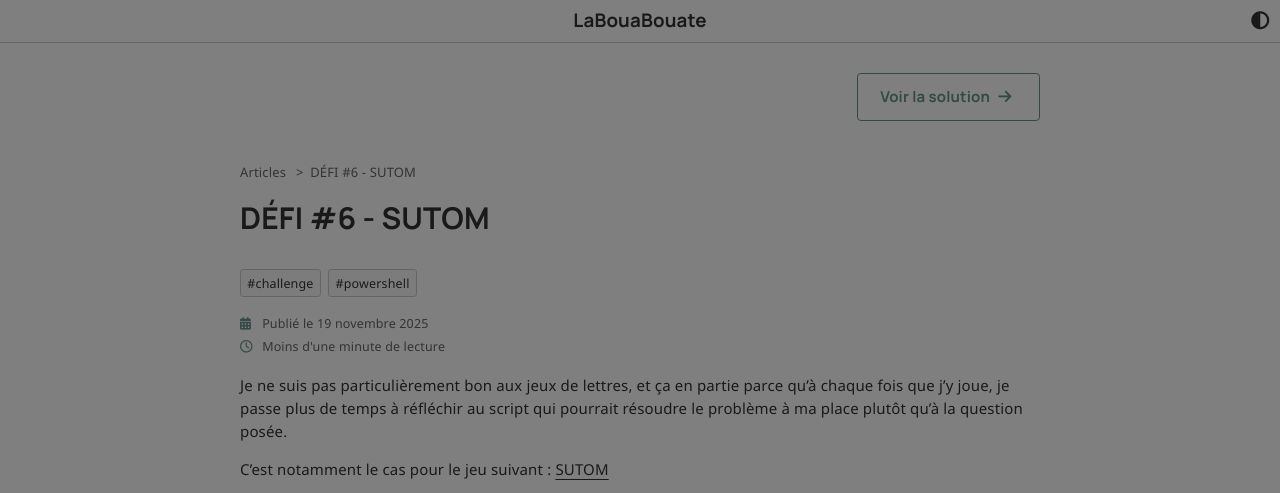
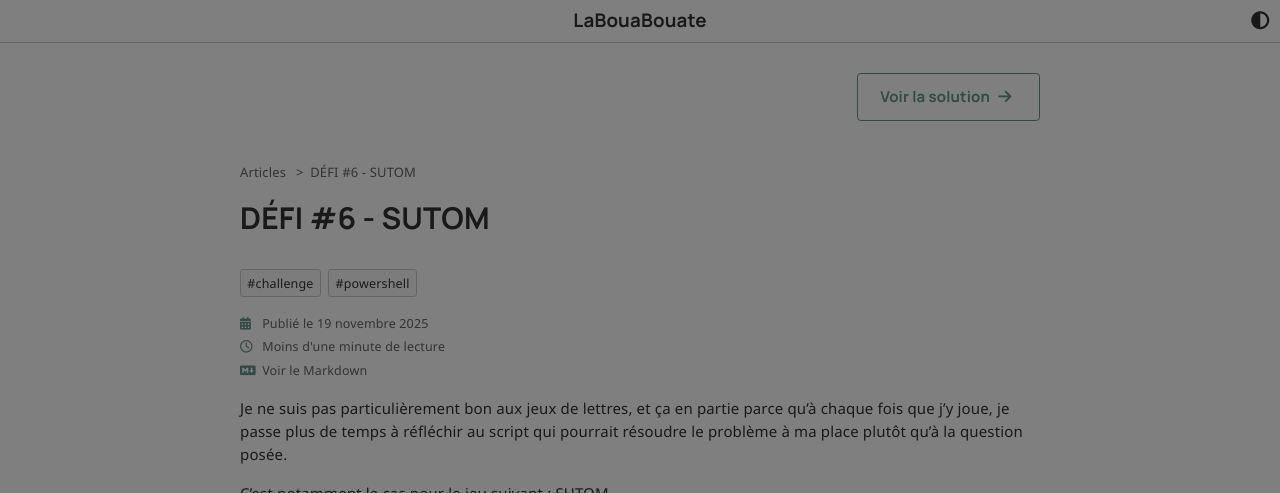
Before and after one commit to leobouard/leobouard.github.io, a Jekyll site: the page built from _posts/2025/2025-11-19-sutom.md, in a window 1280 px wide and 900 px high, cut to the strip 0-493 px from the top of the window. Built offline with Jekyll 4.4.1, drawn with Linux system fonts in a browser that asks for light colours; nearby versions of some CDN libraries; some web fonts are replaced; comment, search, counter and statistics services are not loaded.

Commit message:
Update article-info.html

```diff
--- a/_includes/article-info.html
+++ b/_includes/article-info.html
@@ -7,4 +7,8 @@
     <i class="fa-regular fa-clock" aria-hidden="true"></i>
     {% include reading-time.html content=include.content %}
   </span>
+  <span>
+    <i class="fa-brands fa-markdown" aria-hidden="true"></i>
+    <a href="{{ page.path }}" target="_blank" class="no-decoration">Voir le Markdown</a>
+  </span>
 </div>
```
